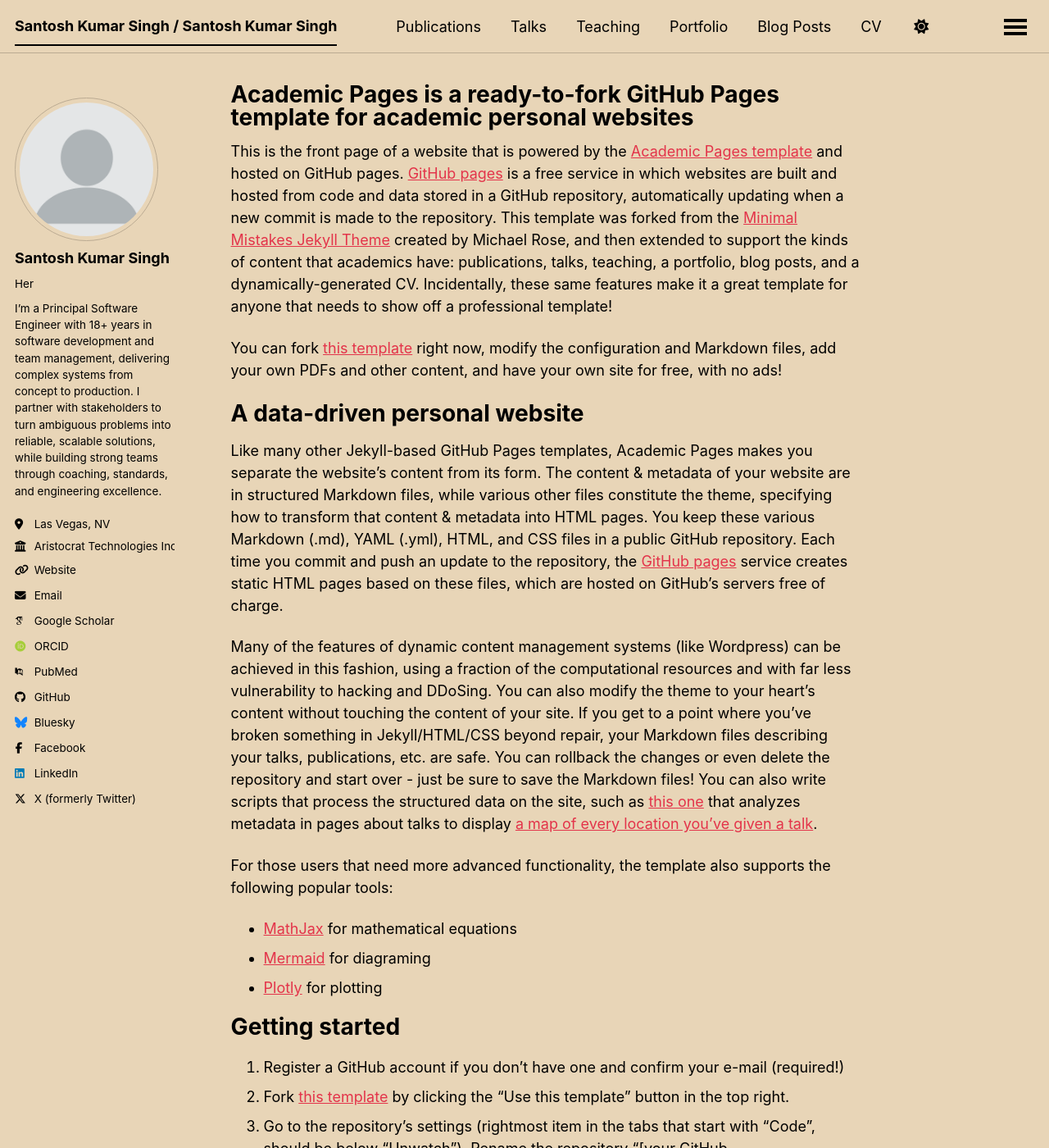
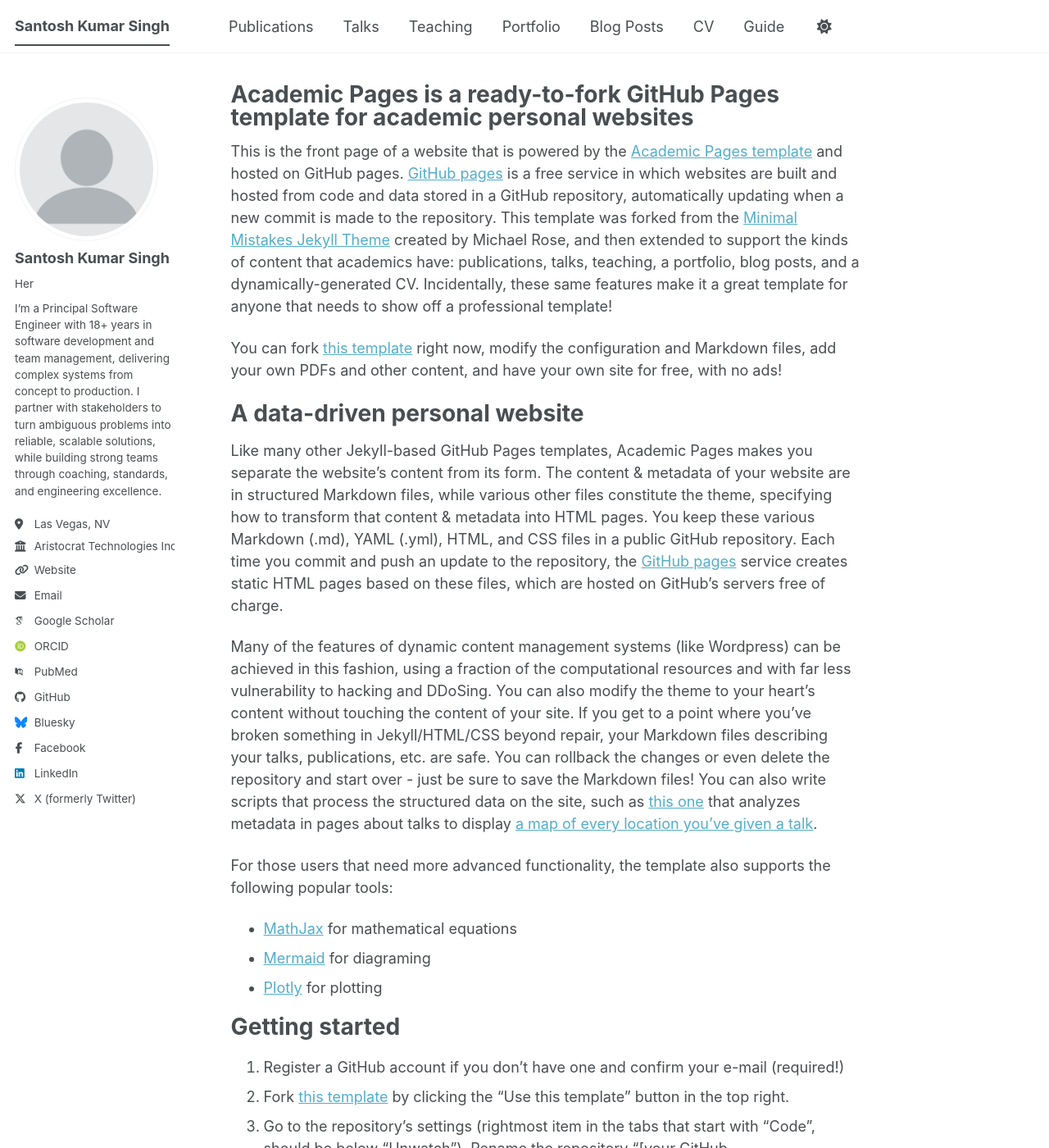
Before and after one commit to santoshk86/santoshk86.github.io, a Jekyll site: the page built from _pages/about.md, in a window 1280 px wide and 1400 px high. Shown: the whole window at 82% size. Built offline with Jekyll 4.4.1, drawn with Linux system fonts in a browser that asks for light colours; some web fonts are replaced; a script bundle is joined from its source files by our own code; library files that are not in the unit come from our copies.

Commit message:
update title of page

```diff
--- a/_config.yml
+++ b/_config.yml
@@ -8,8 +8,8 @@
 
 # Basic Site Settings
 locale                   : "en-US"
-site_theme               : "sunrise" # The available themes options are "default", "air", "sunrise", "mint", "dirt" and "contrast"
-title                    : "Santosh Kumar Singh / Santosh Kumar Singh" # Update this with your name or the title of your site
+site_theme               : "default" # The available themes options are "default", "air", "sunrise", "mint", "dirt" and "contrast"
+title                    : "Santosh Kumar Singh" # Update this with your name or the title of your site
 title_separator          : "-"
 name                     : "Santosh Kumar Singh"
 description              : "Santosh Kumar Singh's academic portfolio"   # Update this with a general description of your site, this is the default if not overridden by a page
```
